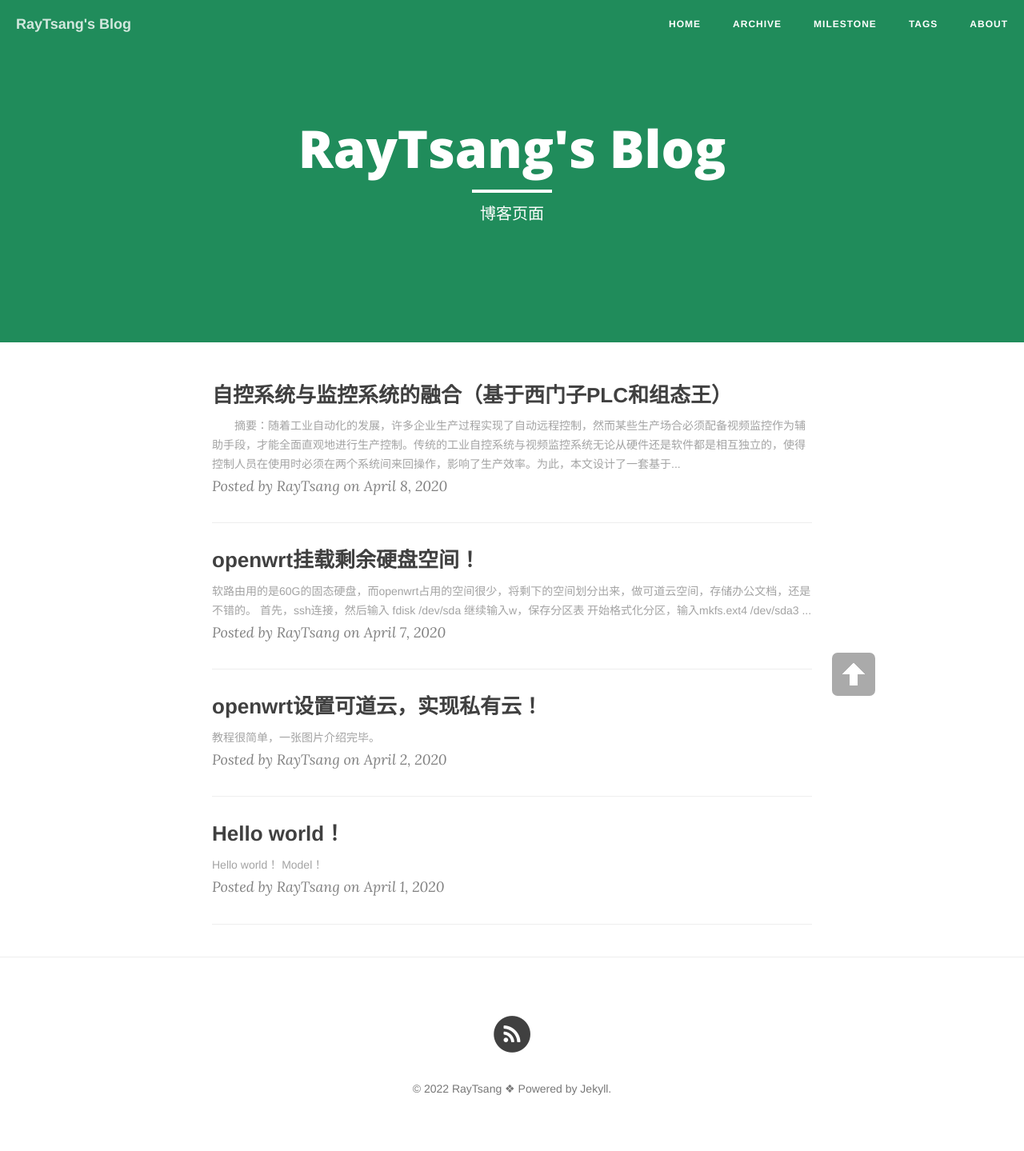
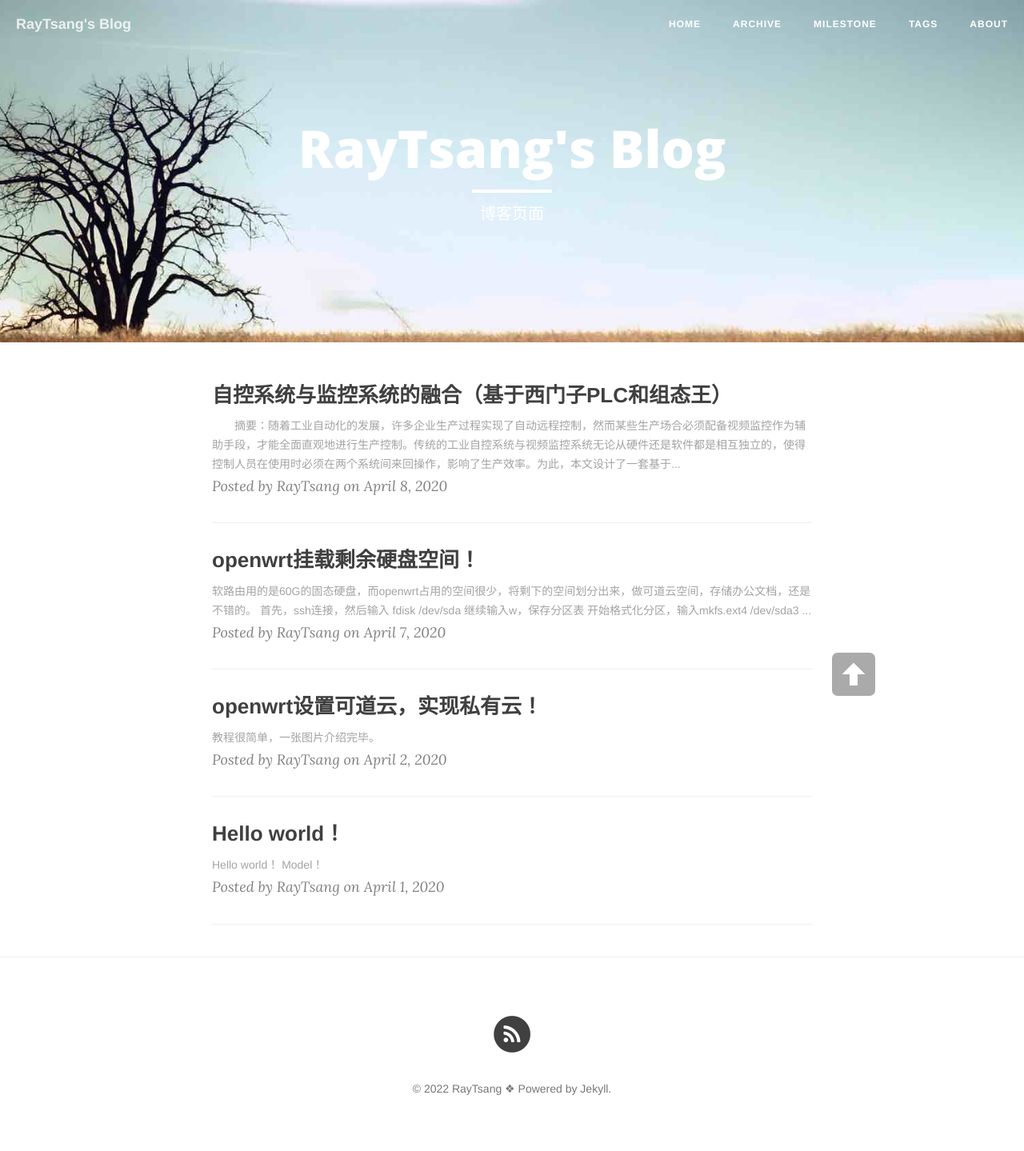
Before and after one commit to RayTsanger/raytsanger.github.io, a Jekyll site: the page built from index.html, in a window 1280 px wide. Shown: the whole page at 80% size. Built offline with Jekyll 4.4.1, drawn with Linux system fonts in a browser that asks for light colours; nearby versions of some CDN libraries; the list of posts is cut into pages by our own code.

Commit message:
Update _config.yml

```diff
--- a/_config.yml
+++ b/_config.yml
@@ -1,6 +1,6 @@
 # Site settings
 title: RayTsang's Blog # 你的博客名字，可以定义修订
-header-img: "img/green.jpg"
+header-img: "img/tree.jpg"
 tagline: "cn"
 description: "这是我的博客"  # 一句话描述你的博客
 baseurl: ""
```
